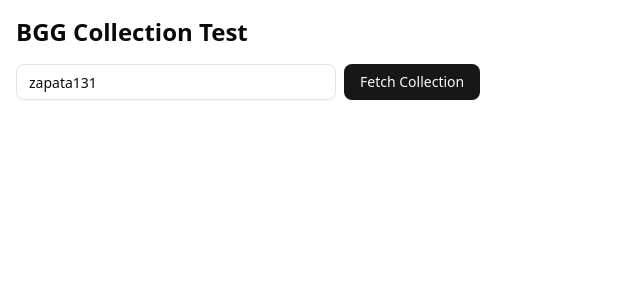
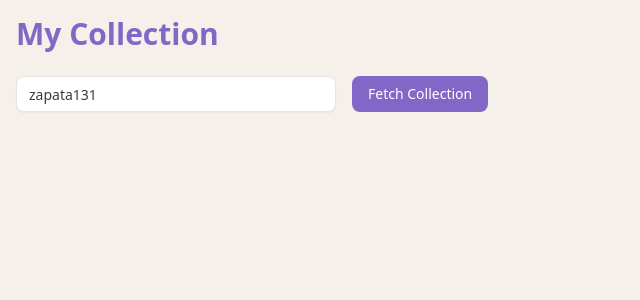
Before and after one commit to zapata131/bgg-deck, a Next.js app: page /collection in a window 1280 px wide. Shown: the top 300 px of the page, without its empty margins (0-640 px from the left). Built offline with nearby package versions, Linux system fonts and the light colour scheme.

Commit message:
feat: Implement BGG thing API and new card components for detailed game display, along with updated global CSS colors.

```diff
--- a/src/app/api/bgg/thing/route.ts
+++ b/src/app/api/bgg/thing/route.ts
@@ -15,12 +15,13 @@
   const idList = ids.split(",");
 
   try {
+    console.log(`[API] Fetching things for IDs: ${ids}`);
     const data = await fetchBggThing(idList);
     return NextResponse.json(data);
-  } catch (error) {
-    console.error("BGG API Error:", error);
+  } catch (error: any) {
+    console.error("[API] BGG API Error:", error);
     return NextResponse.json(
-      { error: "Failed to fetch game details" },
+      { error: "Failed to fetch game details", details: error.message },
       { status: 500 }
     );
   }
--- a/src/app/collection/page.tsx
+++ b/src/app/collection/page.tsx
@@ -3,19 +3,12 @@
 import { useState } from "react";
 import { Button } from "@/components/ui/button";
 import { Input } from "@/components/ui/input";
-import { Card, CardContent, CardHeader, CardTitle } from "@/components/ui/card";
-
-interface Game {
-  objectid: string;
-  name: { value: string } | string; // Handle both object and string (though schema says object/array, let's be safe)
-  image?: string;
-  yearpublished?: number;
-  description?: string;
-}
+import { CardFront, GameData } from "@/components/card/CardFront";
+import { CardBack } from "@/components/card/CardBack";
 
 export default function CollectionPage() {
   const [username, setUsername] = useState("zapata131");
-  const [games, setGames] = useState<Game[]>([]);
+  const [games, setGames] = useState<GameData[]>([]);
   const [loading, setLoading] = useState(false);
   const [error, setError] = useState<string | null>(null);
 
@@ -24,19 +17,76 @@
     setError(null);
     setGames([]);
     try {
+      // 1. Fetch Collection to get IDs
       const res = await fetch(`/api/bgg/collection?username=${username}`);
       if (!res.ok) throw new Error("Failed to fetch collection");
       const data = await res.json();
 
-      // Normalize games data
       const items = data.items?.item || [];
-      // Ensure items is an array
-      const gamesList = Array.isArray(items) ? items : [items];
+      const collectionList = Array.isArray(items) ? items : [items];
 
-      setGames(gamesList);
+      if (collectionList.length === 0) {
+        setError("No games found.");
+        setLoading(false);
+        return;
+      }
 
-      // Lazy fetch descriptions
-      gamesList.forEach((game: any) => fetchDescription(game.objectid));
+      // 2. Extract IDs (limit to 5 for now to avoid massive requests)
+      const ids = collectionList.slice(0, 5).map((item: any) => item.objectid).join(",");
+
+      // 3. Fetch Thing Details
+      const thingsRes = await fetch(`/api/bgg/thing?id=${ids}`);
+      if (!thingsRes.ok) {
+        const errData = await thingsRes.json();
+        throw new Error(errData.details || "Failed to fetch game details");
+      }
+      const thingsData = await thingsRes.json();
+
+      const thingsItems = thingsData.items?.item || [];
+      const thingsList = Array.isArray(thingsItems) ? thingsItems : [thingsItems];
+
+      // 4. Map to GameData
+      const mappedGames: GameData[] = thingsList.map((item: any) => {
+        // Helper to get value from { value: ... } objects
+        const val = (obj: any) => obj?.value;
+        const listVal = (arr: any) => {
+          if (!arr) return [];
+          const list = Array.isArray(arr) ? arr : [arr];
+          return list.map((i: any) => i.value);
+        };
+
+        // Extract Name (primary)
+        let name = "Unknown";
+        if (Array.isArray(item.name)) {
+          const primary = item.name.find((n: any) => n.type === "primary");
+          name = primary ? primary.value : item.name[0].value;
+        } else {
+          name = item.name.value;
+        }
+
+        // Extract Credits
+        const links = Array.isArray(item.link) ? item.link : [item.link];
+        const designers = links.filter((l: any) => l.type === "boardgamedesigner").map((l: any) => l.value);
+        const artists = links.filter((l: any) => l.type === "boardgameartist").map((l: any) => l.value);
+
+        return {
+          id: item.id,
+          name: name,
+          image: item.image,
+          yearpublished: val(item.yearpublished),
+          minplayers: val(item.minplayers),
+          maxplayers: val(item.maxplayers),
+          playingtime: val(item.playingtime),
+          averageweight: item.statistics?.ratings?.averageweight?.value,
+          designers: designers.slice(0, 2), // Limit to 2
+          artists: artists.slice(0, 2),
+        };
+      });
+
+      setGames(mappedGames);
+
+      // 5. Fetch Descriptions (Lazy)
+      mappedGames.forEach((game) => fetchDescription(game.id));
 
     } catch (err: any) {
       setError(err.message);
@@ -53,7 +103,7 @@
         if (data.description) {
           setGames((prev) =>
             prev.map((g) =>
-              g.objectid === id ? { ...g, description: data.description } : g
+              g.id === id ? { ...g, description: data.description } : g
             )
           );
         }
@@ -63,59 +113,34 @@
     }
   };
 
-  const getGameName = (game: any) => {
-    if (typeof game.name === 'object' && game.name !== null && 'value' in game.name) {
-      return game.name.value;
-    }
-    return "Unknown Title";
-  }
+  return (
+    <div className="container mx-auto p-4 bg-muted/20 min-h-screen">
+      <h1 className="text-3xl font-bold mb-6 text-primary">My Collection</h1>
 
-  return (
-    <div className="container mx-auto p-4">
-      <h1 className="text-2xl font-bold mb-4">BGG Collection Test</h1>
-
-      <div className="flex gap-2 mb-6">
+      <div className="flex gap-4 mb-8">
         <Input
           value={username}
           onChange={(e) => setUsername(e.target.value)}
           placeholder="BGG Username"
-          className="max-w-xs"
+          className="max-w-xs bg-white"
         />
-        <Button onClick={fetchCollection} disabled={loading}>
+        <Button onClick={fetchCollection} disabled={loading} className="bg-primary hover:bg-primary/90 text-white">
           {loading ? "Loading..." : "Fetch Collection"}
         </Button>
       </div>
 
-      {error && <div className="text-red-500 mb-4">{error}</div>}
+      {error && <div className="text-destructive mb-4 font-medium">{error}</div>}
 
-      <div className="grid grid-cols-1 md:grid-cols-2 lg:grid-cols-3 gap-4">
+      <div className="grid grid-cols-1 sm:grid-cols-2 lg:grid-cols-3 xl:grid-cols-4 gap-8">
         {games.map((game) => (
-          <Card key={game.objectid} className="flex flex-col">
-            <CardHeader>
-              <CardTitle className="text-lg truncate" title={getGameName(game)}>
-                {getGameName(game)}
-              </CardTitle>
-              <div className="text-sm text-muted-foreground">
-                {game.yearpublished}
-              </div>
-            </CardHeader>
-            <CardContent className="flex-1 flex flex-col gap-4">
-              {game.image && (
-                <img
-                  src={game.image}
-                  alt={getGameName(game)}
-                  className="w-full h-48 object-contain bg-muted rounded-md"
-                />
-              )}
-              <div className="text-sm">
-                {game.description ? (
-                  <p className="line-clamp-4">{game.description}</p>
-                ) : (
-                  <span className="text-muted-foreground italic">Loading description...</span>
-                )}
-              </div>
-            </CardContent>
-          </Card>
+          <div key={game.id} className="flex flex-col gap-4 items-center">
+            {/* Card Front */}
+            <div className="relative group perspective-1000">
+              <CardFront game={game} className="shadow-xl transition-transform hover:scale-105 duration-300" />
+            </div>
+            {/* Card Back Preview (Optional, maybe on flip or separate) */}
+            {/* <CardBack /> */}
+          </div>
         ))}
       </div>
     </div>
--- a/src/app/globals.css
+++ b/src/app/globals.css
@@ -45,20 +45,20 @@
 
 :root {
   --radius: 0.625rem;
-  --background: oklch(1 0 0);
-  --foreground: oklch(0.145 0 0);
-  --card: oklch(1 0 0);
-  --card-foreground: oklch(0.145 0 0);
-  --popover: oklch(1 0 0);
-  --popover-foreground: oklch(0.145 0 0);
-  --primary: oklch(0.205 0 0);
-  --primary-foreground: oklch(0.985 0 0);
-  --secondary: oklch(0.97 0 0);
-  --secondary-foreground: oklch(0.205 0 0);
-  --muted: oklch(0.97 0 0);
-  --muted-foreground: oklch(0.556 0 0);
-  --accent: oklch(0.97 0 0);
-  --accent-foreground: oklch(0.205 0 0);
+  --background: #F5F0E9;
+  --foreground: #3A3A3A;
+  --card: #FFFFFF;
+  --card-foreground: #3A3A3A;
+  --popover: #FFFFFF;
+  --popover-foreground: #3A3A3A;
+  --primary: #8367C7;
+  --primary-foreground: #FFFFFF;
+  --secondary: #73D8D4;
+  --secondary-foreground: #3A3A3A;
+  --muted: #F5F0E9;
+  --muted-foreground: #6B6B6B;
+  --accent: #FF9E8A;
+  --accent-foreground: #3A3A3A;
   --destructive: oklch(0.577 0.245 27.325);
   --border: oklch(0.922 0 0);
   --input: oklch(0.922 0 0);
--- /dev/null
+++ b/src/components/card/CardBack.tsx
@@ -0,0 +1,15 @@
+import { CardContainer } from "./CardContainer";
+import { Dices } from "lucide-react";
+
+export function CardBack() {
+  return (
+    <CardContainer className="bg-primary flex items-center justify-center">
+      <div className="p-8 rounded-full bg-white/10">
+        <Dices className="w-16 h-16 text-white" />
+      </div>
+      <div className="absolute bottom-4 text-white/50 text-xs font-bold tracking-widest uppercase">
+        La Matatena
+      </div>
+    </CardContainer>
+  );
+}
--- /dev/null
+++ b/src/components/card/CardContainer.tsx
@@ -0,0 +1,24 @@
+import { cn } from "@/lib/utils";
+import React from "react";
+
+interface CardContainerProps extends React.HTMLAttributes<HTMLDivElement> {
+  children: React.ReactNode;
+}
+
+export function CardContainer({ children, className, ...props }: CardContainerProps) {
+  return (
+    <div
+      className={cn(
+        "relative flex flex-col overflow-hidden rounded-[3mm] shadow-md bg-card text-card-foreground",
+        // Aspect ratio for Poker Card (63.5mm / 88.9mm)
+        "aspect-[63.5/88.9]",
+        // Default width for screen preview (can be overridden)
+        "w-64",
+        className
+      )}
+      {...props}
+    >
+      {children}
+    </div>
+  );
+}
--- /dev/null
+++ b/src/components/card/CardFront.tsx
@@ -0,0 +1,100 @@
+import { CardContainer } from "./CardContainer";
+import { Users, Clock, Dumbbell } from "lucide-react";
+import { cn } from "@/lib/utils";
+
+export interface GameData {
+  id: string;
+  name: string;
+  image?: string;
+  yearpublished?: number;
+  minplayers?: number;
+  maxplayers?: number;
+  playingtime?: number;
+  averageweight?: number;
+  description?: string;
+  designers?: string[];
+  artists?: string[];
+}
+
+interface CardFrontProps {
+  game: GameData;
+  className?: string;
+}
+
+export function CardFront({ game, className }: CardFrontProps) {
+  return (
+    <CardContainer className={cn("bg-white", className)}>
+      {/* Top Half: Image */}
+      <div className="h-[55%] w-full relative bg-muted overflow-hidden">
+        {game.image ? (
+          <img
+            src={game.image}
+            alt={game.name}
+            className="w-full h-full object-cover"
+          />
+        ) : (
+          <div className="w-full h-full flex items-center justify-center text-muted-foreground">
+            No Image
+          </div>
+        )}
+
+        {/* Overlay Gradient for Text Readability */}
+        <div className="absolute bottom-0 left-0 right-0 h-24 bg-gradient-to-t from-black/80 to-transparent" />
+
+        {/* Title & Year */}
+        <div className="absolute bottom-2 left-3 right-3 text-white">
+          <h2 className="font-bold text-lg leading-tight line-clamp-2 drop-shadow-md">
+            {game.name}
+          </h2>
+          {game.yearpublished && (
+            <p className="text-xs opacity-90 font-medium drop-shadow-sm">
+              {game.yearpublished}
+            </p>
+          )}
+        </div>
+      </div>
+
+      {/* Stats Bar */}
+      <div className="h-[12%] bg-primary text-white flex items-center justify-between px-4 text-xs font-bold shadow-sm z-10">
+        <div className="flex items-center gap-1">
+          <Users className="w-3.5 h-3.5 opacity-80" />
+          <span>
+            {game.minplayers === game.maxplayers
+              ? game.minplayers
+              : `${game.minplayers}-${game.maxplayers}`}
+          </span>
+        </div>
+        <div className="flex items-center gap-1">
+          <Clock className="w-3.5 h-3.5 opacity-80" />
+          <span>{game.playingtime}m</span>
+        </div>
+        <div className="flex items-center gap-1">
+          <Dumbbell className="w-3.5 h-3.5 opacity-80" />
+          <span>{game.averageweight?.toFixed(1) || "-"}</span>
+        </div>
+      </div>
+
+      {/* Bottom Half: Description & Credits */}
+      <div className="flex-1 p-3 flex flex-col gap-2 bg-[#F5F0E9] text-[#3A3A3A]">
+        <p className="text-[10px] leading-snug line-clamp-6 flex-1 opacity-90 text-justify">
+          {game.description || "No description available."}
+        </p>
+
+        <div className="mt-auto pt-2 border-t border-black/10 flex flex-col gap-0.5 text-[9px] opacity-70">
+          {game.designers && game.designers.length > 0 && (
+            <div className="flex gap-1 truncate">
+              <span className="font-bold">Design:</span>
+              <span className="truncate">{game.designers.join(", ")}</span>
+            </div>
+          )}
+          {game.artists && game.artists.length > 0 && (
+            <div className="flex gap-1 truncate">
+              <span className="font-bold">Art:</span>
+              <span className="truncate">{game.artists.join(", ")}</span>
+            </div>
+          )}
+        </div>
+      </div>
+    </CardContainer>
+  );
+}
```
Also changed, not shown: 1 other file (tests, documents, lock files or other folders).
